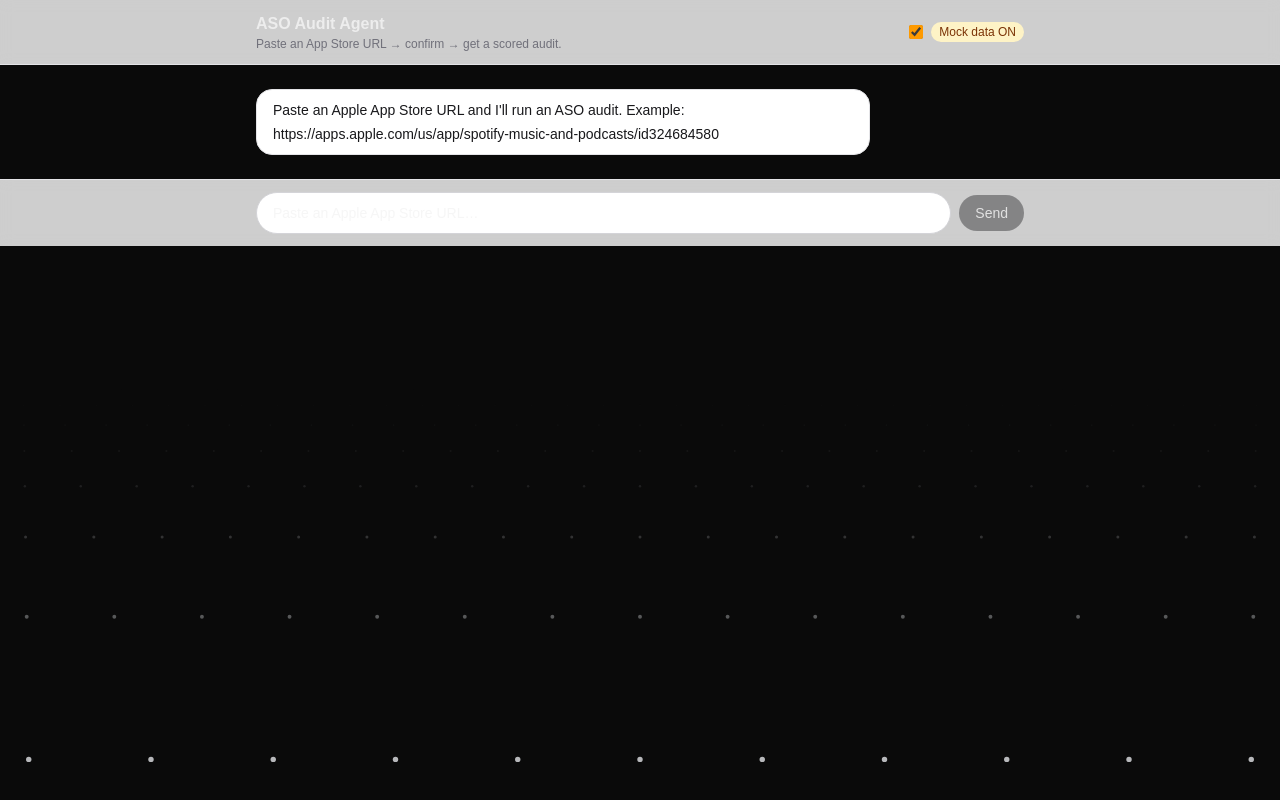
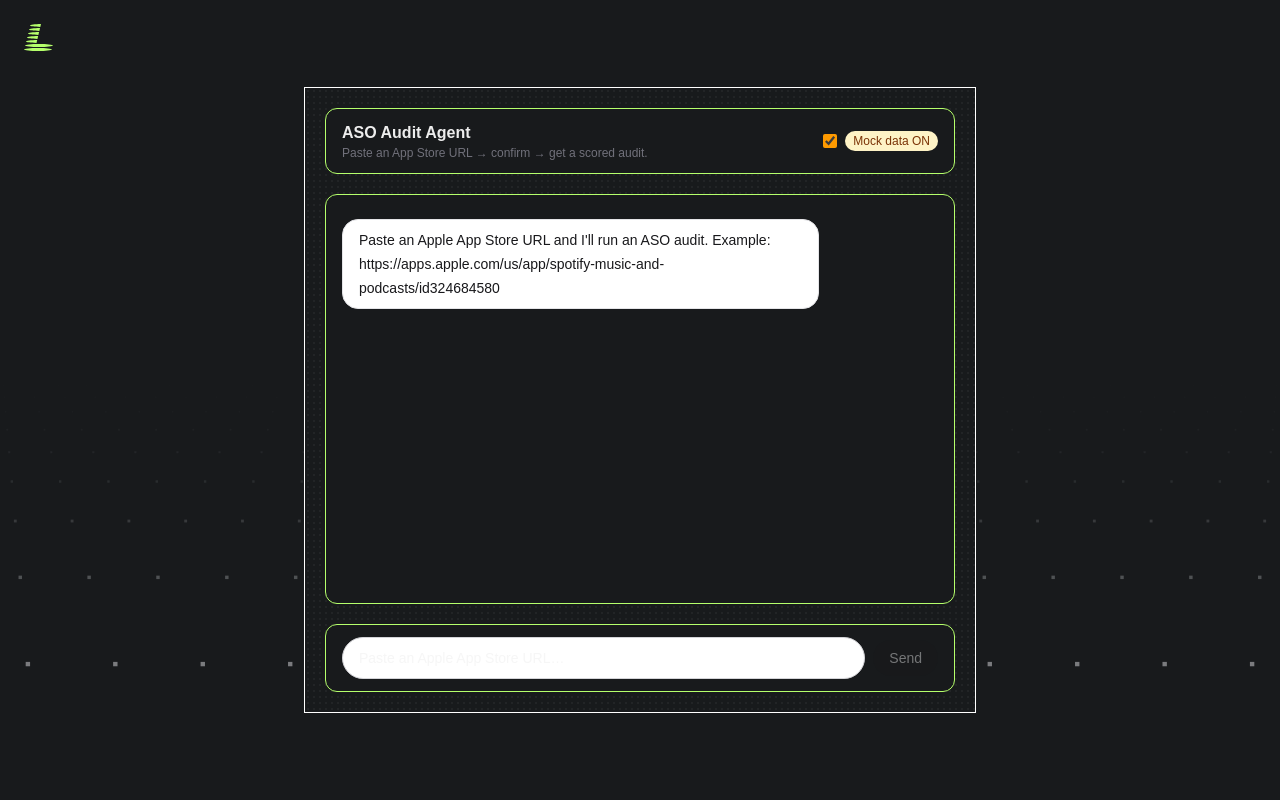
Before and after one commit to chrisknsmn/layers, a Next.js app: page / in a window 1280 px wide. Built offline with nearby package versions, Linux system fonts and the light colour scheme.

Commit message:
Initial card

```diff
--- a/app/components/app-confirm-card.tsx
+++ b/app/components/app-confirm-card.tsx
@@ -19,7 +19,7 @@ export function AppConfirmCard({
   resolved,
 }: Props) {
   return (
-    <div className="rounded-2xl border border-zinc-200 bg-white p-4 shadow-sm dark:border-zinc-800 dark:bg-zinc-950">
+    <div className="rounded-2xl border border-zinc-200 bg-white p-4 shadow-sm dark:border-zinc-800 dark:bg-background">
       <div className="flex items-start gap-4">
         {candidate.artworkUrl ? (
           <Image
--- a/app/components/audit-result.tsx
+++ b/app/components/audit-result.tsx
@@ -110,7 +110,7 @@ function RecommendationsSection({
   const dot = accentDot(accent);
 
   return (
-    <section className="rounded-2xl border border-zinc-200 bg-white p-5 dark:border-zinc-800 dark:bg-zinc-950">
+    <section className="rounded-2xl border border-zinc-200 bg-white p-5 dark:border-zinc-800 dark:bg-background">
       <header className="mb-3 flex items-baseline justify-between">
         <h3 className="flex items-center gap-2 text-base font-semibold">
           <span className={`size-2 rounded-full ${dot}`} aria-hidden />
@@ -174,7 +174,7 @@ function CompetitorTable({
   competitors: Competitor[];
 }) {
   return (
-    <section className="rounded-2xl border border-zinc-200 bg-white p-5 dark:border-zinc-800 dark:bg-zinc-950">
+    <section className="rounded-2xl border border-zinc-200 bg-white p-5 dark:border-zinc-800 dark:bg-background">
       <header className="mb-3 flex items-baseline justify-between">
         <h3 className="text-base font-semibold">Competitor comparison</h3>
         <span className="text-xs text-zinc-500">Top {competitors.length}</span>
--- a/app/components/chat.tsx
+++ b/app/components/chat.tsx
@@ -377,8 +377,8 @@ export function Chat() {
     phase.kind === "chatting";
 
   return (
-    <div className="flex h-full min-h-0 flex-col">
-      <header className="border-b border-zinc-200 bg-white/80 px-4 py-3 backdrop-blur dark:border-zinc-800 dark:bg-black/60">
+    <div className="flex h-full min-h-0 flex-col gap-5 p-5">
+      <header className="shrink-0 rounded-xl border border-primary bg-background px-4 py-3">
         <div className="mx-auto flex max-w-3xl items-center justify-between gap-4">
           <div>
             <h1 className="text-base font-semibold">ASO Audit Agent</h1>
@@ -408,7 +408,7 @@ export function Chat() {
 
       <div
         ref={scrollerRef}
-        className="flex-1 overflow-y-auto px-4 py-6"
+        className="min-h-0 flex-1 overflow-y-auto rounded-xl border border-primary bg-background px-4 py-6"
       >
         <div className="mx-auto flex max-w-3xl flex-col gap-4">
           {messages.map((m) => (
@@ -424,7 +424,7 @@ export function Chat() {
 
       <form
         onSubmit={onSubmit}
-        className="border-t border-zinc-200 bg-white/80 px-4 py-3 backdrop-blur dark:border-zinc-800 dark:bg-black/60"
+        className="shrink-0 rounded-xl border border-primary bg-background px-4 py-3"
       >
         <div className="mx-auto flex max-w-3xl items-center gap-2">
           <input
@@ -435,7 +435,7 @@ export function Chat() {
                 ? "Ask a follow-up, or paste another App Store URL…"
                 : "Paste an Apple App Store URL…"
             }
-            className="flex-1 rounded-full border border-zinc-300 bg-white px-4 py-2.5 text-sm outline-none focus:border-zinc-500 disabled:opacity-50 dark:border-zinc-700 dark:bg-zinc-950"
+            className="flex-1 rounded-full border border-zinc-300 bg-white px-4 py-2.5 text-sm outline-none focus:border-zinc-500 disabled:opacity-50 dark:border-zinc-700 dark:bg-background"
             disabled={
               busy || phase.kind === "awaiting-confirmation"
             }
@@ -491,7 +491,7 @@ function MessageView({
 
   if (message.kind === "text") {
     return (
-      <div className="max-w-[80%] rounded-2xl border border-zinc-200 bg-white px-4 py-2 text-sm leading-6 text-zinc-900 dark:border-zinc-800 dark:bg-zinc-950 dark:text-zinc-100">
+      <div className="max-w-[80%] rounded-2xl border border-zinc-200 bg-white px-4 py-2 text-sm leading-6 text-zinc-900 dark:border-zinc-800 dark:bg-background dark:text-zinc-100">
         <span className="whitespace-pre-wrap">{message.text}</span>
         {message.text === "" && <Spinner inline />}
       </div>
--- a/app/components/dot-grid-horizon.tsx
+++ b/app/components/dot-grid-horizon.tsx
@@ -43,7 +43,7 @@ export function DotGridHorizon() {
     const draw = (now: number) => {
       const dt = Math.min(0.1, (now - last) / 1000);
       last = now;
-      if (!reduced) phase += dt * 0.35;
+      if (!reduced) phase += dt * 0.18;
       const frac = phase - Math.floor(phase);
 
       ctx.clearRect(0, 0, width, height);
@@ -56,15 +56,18 @@ export function DotGridHorizon() {
       const focalX = horizonY * 1.35;
       const camHeight = 1.4;
       const zMin = 0.55;
-      const rowSpacing = 0.38;
-      const colSpacing = 0.34;
-      const rowCount = 180;
+      const rowSpacing = 0.32;
+      const colSpacing = 0.30;
+      const rowCount = 220;
 
       const planeSpan = Math.max(1, height - horizonY);
 
       // Iterate from far → near so near-field dots paint on top.
+      // `frac` is added (not subtracted) so as time advances each
+      // row's distance grows — the grid appears to recede toward
+      // the horizon.
       for (let i = rowCount - 1; i >= 0; i--) {
-        const z = (i + 1 - frac) * rowSpacing + zMin;
+        const z = (i + frac) * rowSpacing + zMin;
         const screenY = horizonY + (focalY * camHeight) / z;
         if (screenY < horizonY + 0.3) continue;
         if (screenY > height + 4) continue;
@@ -92,13 +95,12 @@ export function DotGridHorizon() {
         const alpha = depthFade * sizeFade * 0.95;
         ctx.fillStyle = `rgba(229, 231, 235, ${alpha})`;
 
+        const side = radius * 2;
         for (let j = -cappedColHalf; j <= cappedColHalf; j++) {
           const screenX = width / 2 + (j * colSpacing * focalX) / z;
           if (screenX < -4) continue;
           if (screenX > width + 4) break;
-          ctx.beginPath();
-          ctx.arc(screenX, screenY, radius, 0, Math.PI * 2);
-          ctx.fill();
+          ctx.fillRect(screenX - radius, screenY - radius, side, side);
         }
       }
 
@@ -140,7 +142,7 @@ export function DotGridHorizon() {
       ref={canvasRef}
       aria-hidden
       className="pointer-events-none fixed inset-0 h-full w-full"
-      style={{ background: "#0a0a0a", zIndex: -1 }}
+      style={{ background: "var(--background)", zIndex: -1 }}
     />
   );
 }
--- /dev/null
+++ b/app/components/layer-card.tsx
@@ -0,0 +1,19 @@
+import { Chat } from "./chat";
+
+export function LayerCard() {
+  return (
+    <div className="w-full max-w-2xl">
+      <div
+        className="border border-white"
+        style={{
+          backgroundColor: "var(--background)",
+          backgroundImage: "url(/dot-bg-hero.svg)",
+        }}
+      >
+        <div className="h-[min(78vh,680px)] overflow-hidden">
+          <Chat />
+        </div>
+      </div>
+    </div>
+  );
+}
--- a/app/components/score-card.tsx
+++ b/app/components/score-card.tsx
@@ -4,7 +4,7 @@ import type { Audit } from "@/mastra/schemas";
 
 export function ScoreCard({ audit }: { audit: Audit }) {
   return (
-    <div className="rounded-2xl border border-zinc-200 bg-white p-5 shadow-sm dark:border-zinc-800 dark:bg-zinc-950">
+    <div className="rounded-2xl border border-zinc-200 bg-white p-5 shadow-sm dark:border-zinc-800 dark:bg-background">
       <div className="flex items-end justify-between gap-4">
         <div>
           <div className="text-xs uppercase tracking-wide text-zinc-500">
--- a/app/globals.css
+++ b/app/globals.css
@@ -1,13 +1,15 @@
 @import "tailwindcss";
 
 :root {
-  --background: #0a0a0a;
+  --background: #181A1C;
   --foreground: #ededed;
+  --primary: rgb(181, 255, 107);
 }
 
 @theme inline {
   --color-background: var(--background);
   --color-foreground: var(--foreground);
+  --color-primary: var(--primary);
   --font-sans: var(--font-geist-sans);
   --font-mono: var(--font-geist-mono);
 }
--- a/app/layout.tsx
+++ b/app/layout.tsx
@@ -14,9 +14,8 @@ const geistMono = Geist_Mono({
 });
 
 export const metadata: Metadata = {
-  title: "ASO Audit Agent",
-  description:
-    "Paste an Apple App Store URL and get a scored ASO audit with prioritized recommendations.",
+  title: "Layers",
+  description: "Layers",
 };
 
 export default function RootLayout({
@@ -31,6 +30,24 @@ export default function RootLayout({
     >
       <body className="min-h-full flex flex-col">
         <DotGridHorizon />
+        <div
+          aria-hidden
+          className="pointer-events-none fixed left-6 top-6 z-10 text-primary"
+          style={{ color: "var(--primary)" }}
+        >
+          <svg
+            width="29"
+            height="27"
+            viewBox="0 0 29 27"
+            fill="currentColor"
+            xmlns="http://www.w3.org/2000/svg"
+          >
+            <path
+              fill="currentColor"
+              d="M14 23.9648C21.732 23.9648 28 24.6364 28 25.4648C28 26.2933 21.732 26.9648 14 26.9648C6.26801 26.9648 0 26.2933 0 25.4648C0 24.6364 6.26801 23.9648 14 23.9648ZM15 19.9648C22.732 19.9648 29 20.6364 29 21.4648C29 22.2933 22.732 22.9648 15 22.9648C7.26801 22.9648 1 22.2933 1 21.4648C1 20.6364 7.26801 19.9648 15 19.9648ZM12.5107 18.916C6.46702 18.7499 2 18.1642 2 17.4648C2 16.739 6.81129 16.133 13.2031 15.9941L12.5107 18.916ZM13.459 14.9141C7.44155 14.746 3 14.1622 3 13.4648C3 12.741 7.78484 12.1361 14.1504 11.9951L13.459 14.9141ZM14.4062 10.9131C8.41561 10.7431 4 10.1602 4 9.46484C4 8.74307 8.75795 8.1403 15.0967 7.99707L14.4062 10.9131ZM15.3545 6.91113C9.3902 6.73926 5 6.15815 5 5.46484C5 4.74508 9.73158 4.14342 16.0439 3.99805L15.3545 6.91113ZM16.3018 2.91016C10.3643 2.73637 6 2.15611 6 1.46484C6 0.747082 10.7053 0.147497 16.9912 0L16.3018 2.91016Z"
+            />
+          </svg>
+        </div>
         {children}
       </body>
     </html>
--- a/app/page.tsx
+++ b/app/page.tsx
@@ -1,5 +1,9 @@
-import { Chat } from "./components/chat";
+import { LayerCard } from "./components/layer-card";
 
 export default function Home() {
-  return <Chat />;
+  return (
+    <main className="flex flex-1 items-center justify-center px-6">
+      <LayerCard />
+    </main>
+  );
 }
```
Also changed, not shown: public/dot-bg-hero.svg (added).
